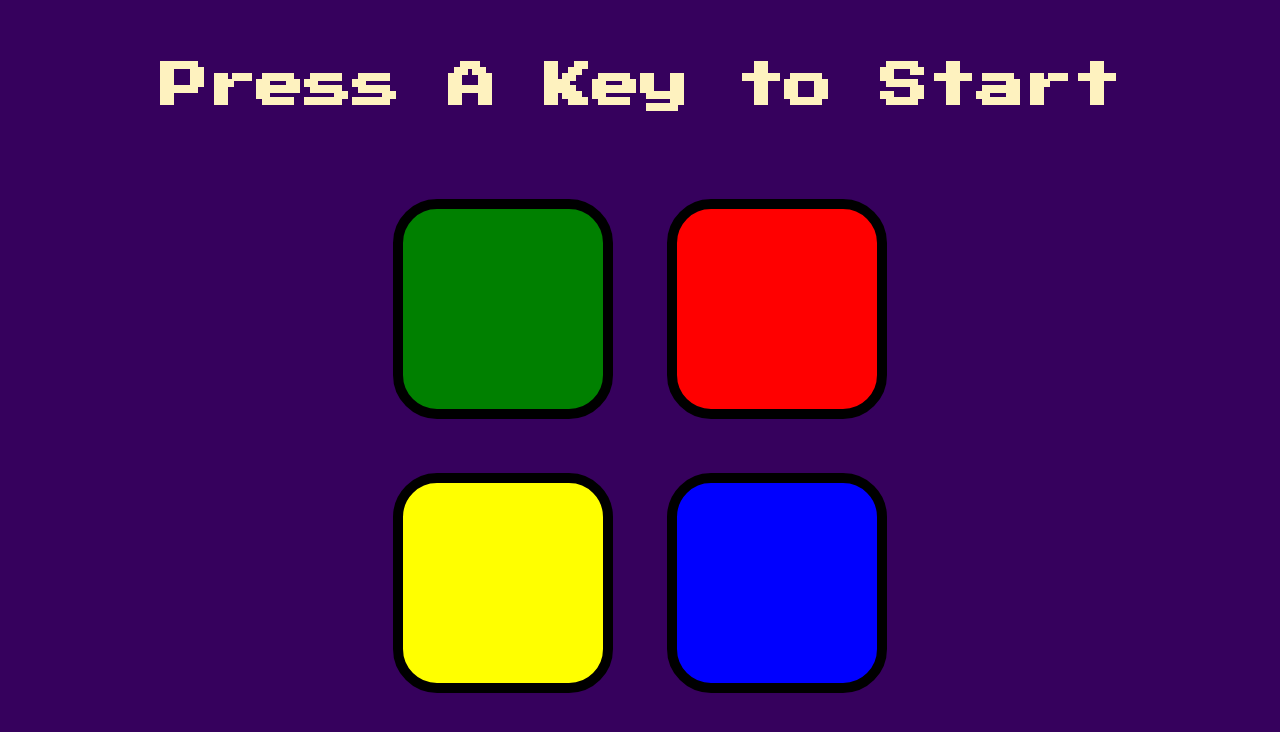
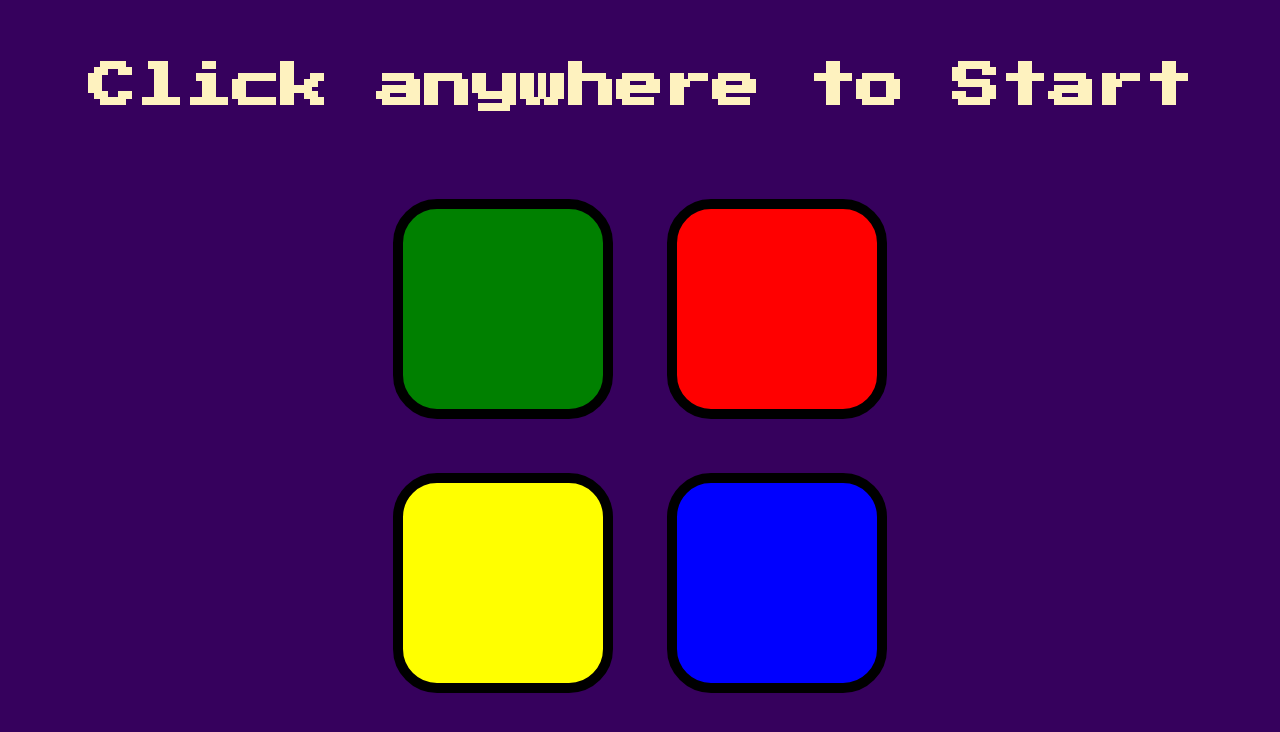
Before and after one commit to AbdulNabeel524/simonGame, a plain HTML site: page index.html in a window 1280 px wide. Drawn offline with nearby package versions, Linux system fonts and the light colour scheme.

Commit message:
Updated index.html
edited "h1" from press to click

```diff
--- a/index.html
+++ b/index.html
@@ -13,7 +13,7 @@
   </head>
 
   <body>
-    <h1 id="level-title">Press A Key to Start</h1>
+    <h1 id="level-title">Click anywhere to Start</h1>
     <div class="container">
       <div class="row">
         <div type="button" id="green" class="btn green"></div>
```
